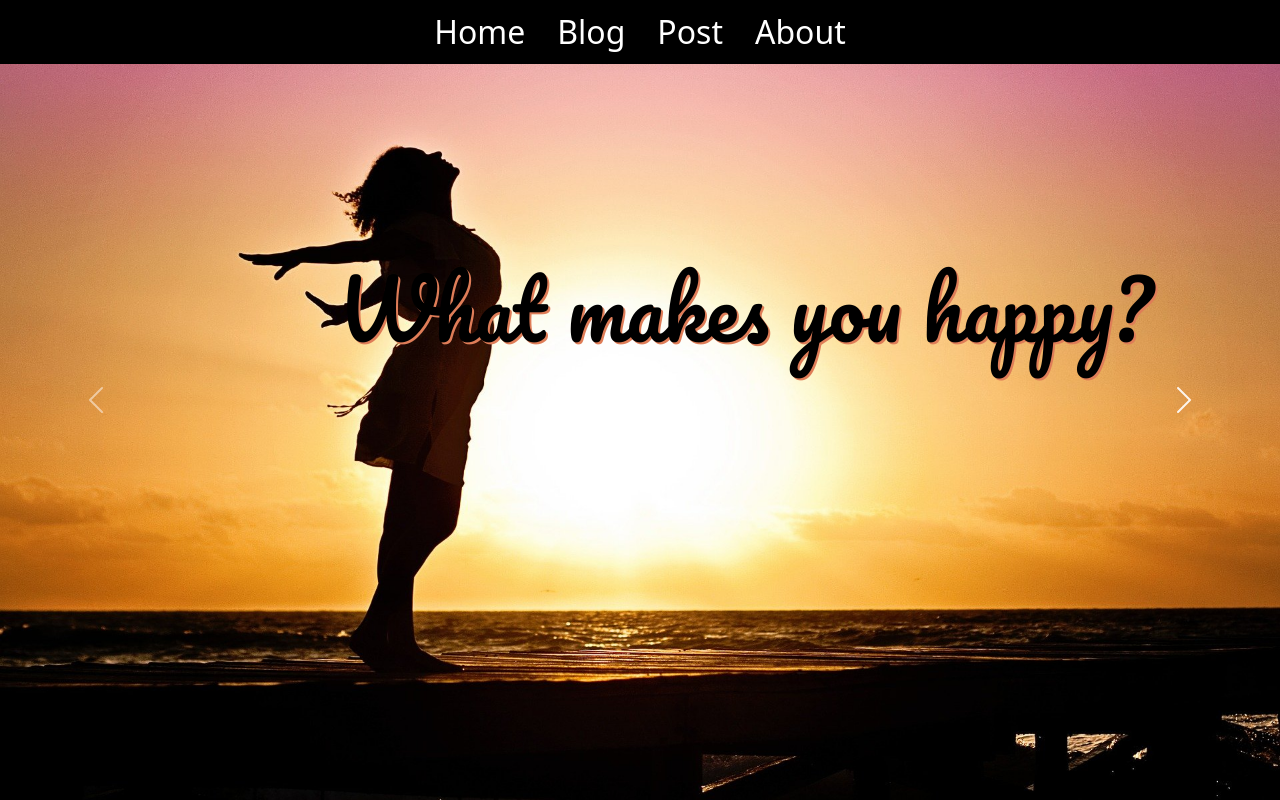
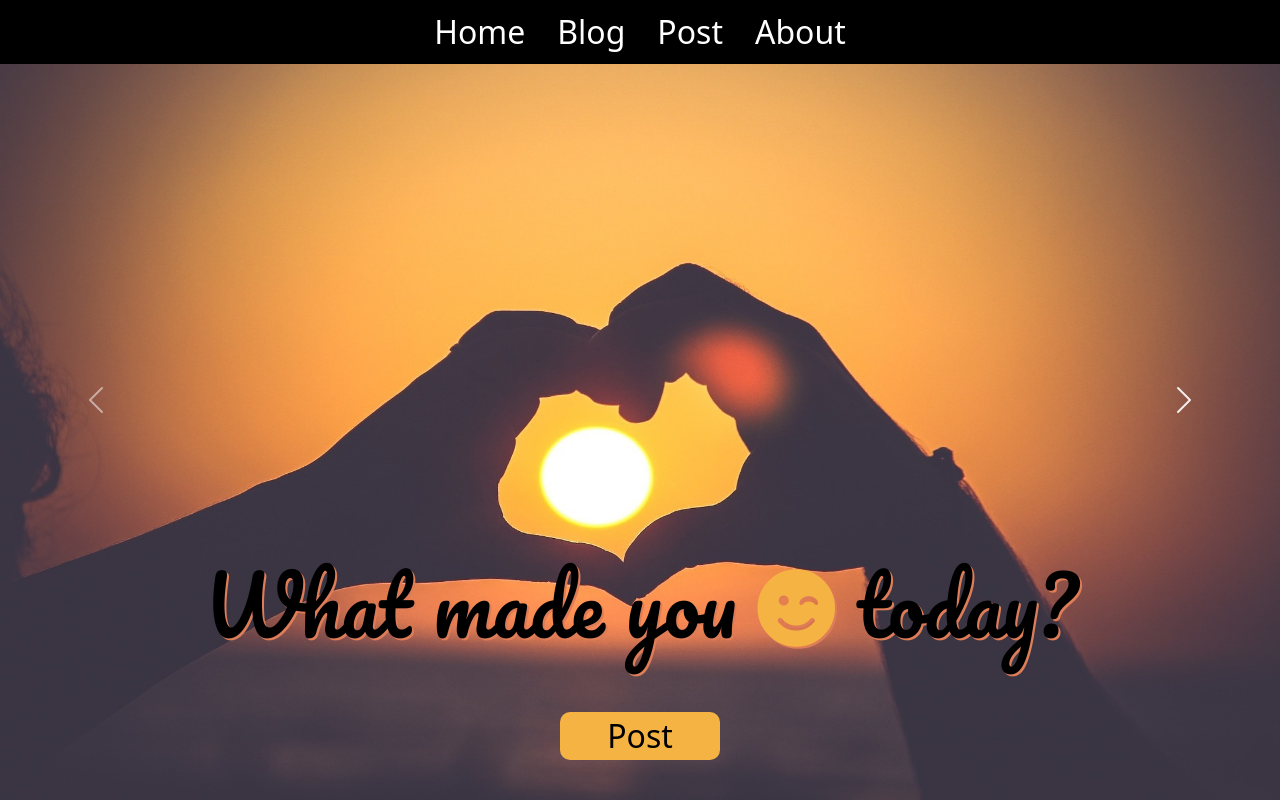
Before and after one commit to MarianaPantelic/Blog-Fullstack-Application, a React app in the folder Frontend/blog/: page / in a window 1280 px wide. Both pictures are taken after a click on the button "Next". Built offline with nearby package versions, Linux system fonts and the light colour scheme.

Commit message:
Finished the carousel

```diff
--- a/Frontend/blog/src/main.css
+++ b/Frontend/blog/src/main.css
@@ -38,17 +38,25 @@ h2 {
   text-shadow: 2px 2px #df7d58;
 }
 i {
-  color: yellow;
+  color: #f4b343;
 }
 .smiley-title {
-  position: absolute;
-  bottom: 20rem;
-  left: 8rem;
   color: black;
   font-family: "Pacifico", cursive;
   line-height: 2.5;
   text-shadow: 2px 2px #df7d58;
+  margin-top: 20rem;
 }
-.today {
-  margin-left: 14rem;
+.home-btn {
+  width: 10rem;
+  font-size: 2rem;
+  background-color: #f4b343;
+  color: black;
+  border-radius: 10px 10px;
+  margin: 0 auto;
 }
+a,
+a:hover {
+  color: black;
+  text-decoration: none;
+}
--- a/Frontend/blog/src/pages/home.js
+++ b/Frontend/blog/src/pages/home.js
@@ -2,40 +2,35 @@ import React from "react";
 import { Button, Carousel } from "react-bootstrap";
 import img1 from "../img/woman-570883_1920.jpg";
 import img2 from "../img/ocean-1867285_1920.jpg";
-import img3 from "../img/ball-1845545_1920.jpg";
+import img3 from "../img/heart-692312_1920.jpg";
 import { Link } from "react-router-dom";
 
 const Home = () => {
   return (
     <>
       <Carousel>
-        <Carousel.Item interval={2000}>
+        <Carousel.Item interval={3000}>
           <img className="d-block w-100" src={img1} alt="First slide" />
           <Carousel.Caption>
             <h2 className="happy-title">What makes you happy?</h2>
           </Carousel.Caption>
         </Carousel.Item>
-        <Carousel.Item interval={2000}>
+        <Carousel.Item interval={3000}>
           <img className="d-block w-100" src={img2} alt="Second slide" />
-
           <Carousel.Caption className="blog-title">
             <h2>This is a blog</h2>
             <h2>about the little things</h2>
             <h2>that make us happy!</h2>
           </Carousel.Caption>
         </Carousel.Item>
-        <Carousel.Item interval={2000}>
+        <Carousel.Item interval={3000}>
           <img className="d-block w-100" src={img3} alt="Third slide" />
-
           <Carousel.Caption>
-            <div className="smiley-title">
-              <h2>Tell me</h2>
-              <h2>
-                what made you <span className="today">today!</span>
-              </h2>
-            </div>
+            <h2 className="smiley-title">
+              What made you <i class="fas fa-smile-wink"></i> today?
+            </h2>
             <Link to={"/post"}>
-              <Button>Post</Button>
+              <div className="home-btn">Post</div>
             </Link>
           </Carousel.Caption>
         </Carousel.Item>
```
Also changed, not shown: Frontend/blog/src/img/heart-692312_1920.jpg (added), Frontend/blog/src/img/people-821624_1920.jpg (added), Frontend/blog/src/img/sunset-570881_1920.jpg (added).
